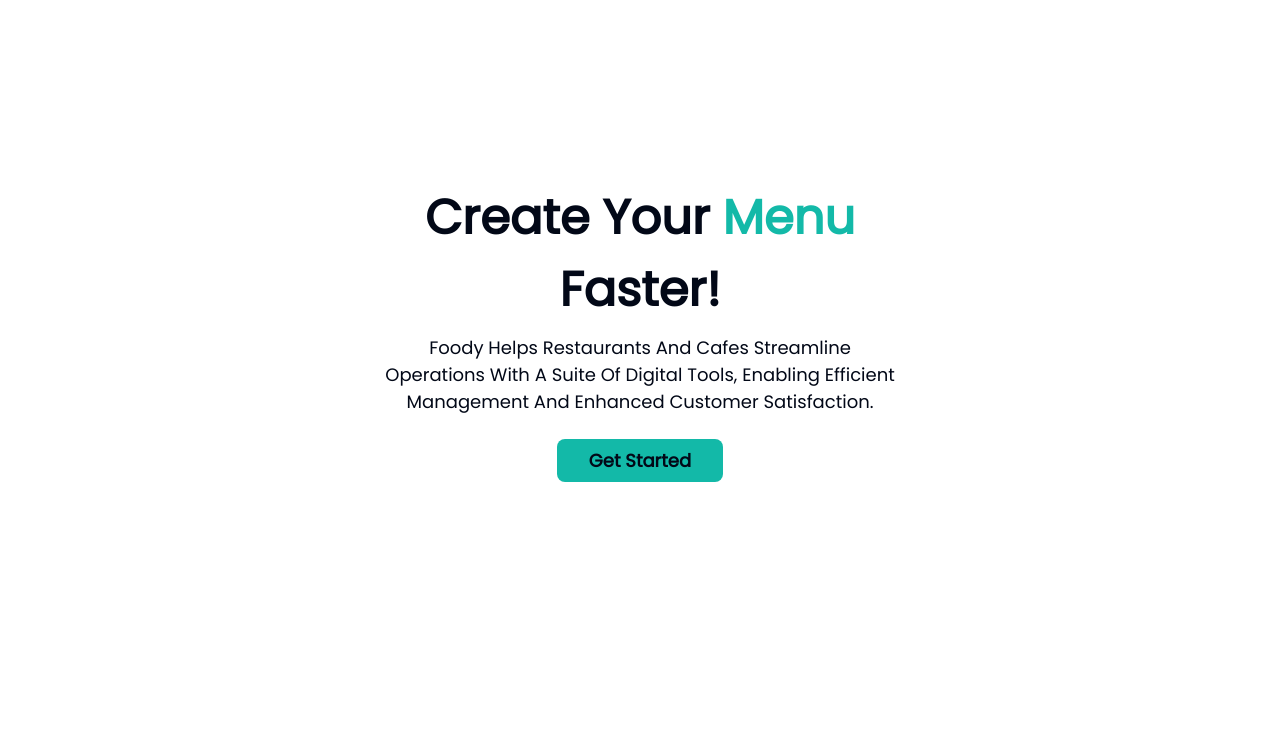
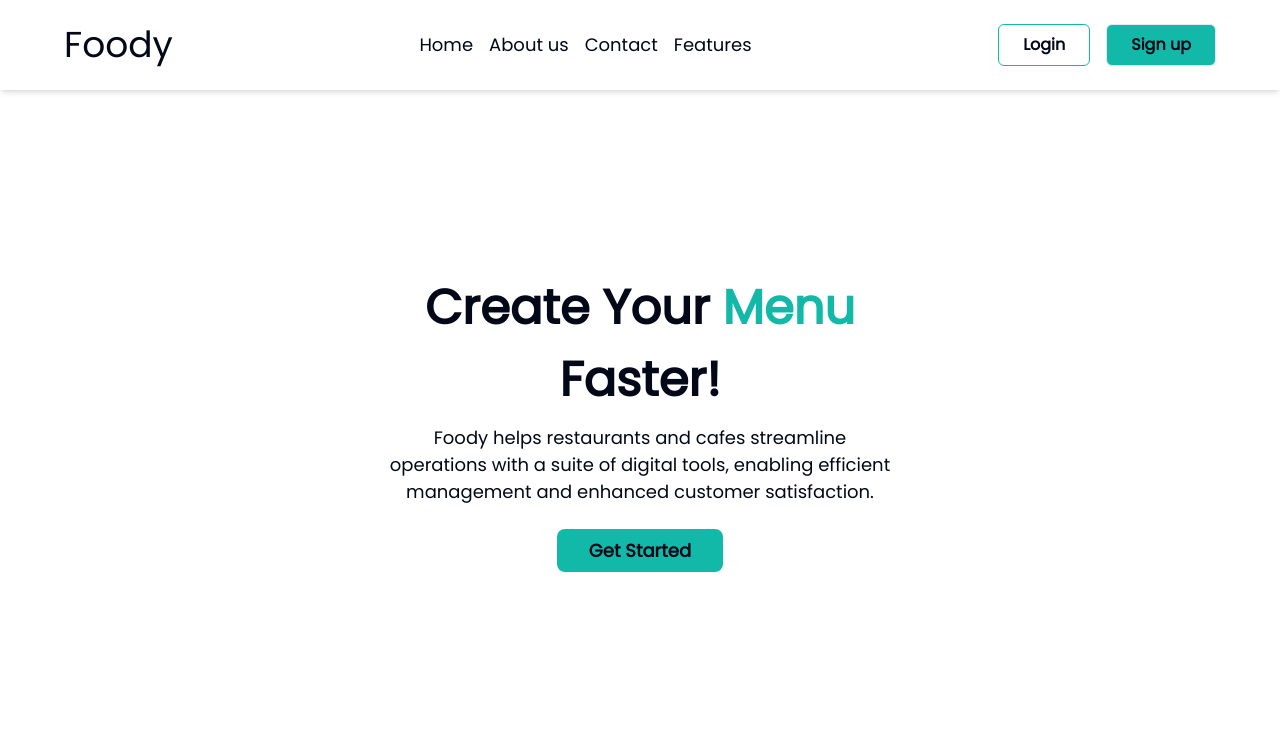
Before and after one commit to khaledYS/Foody, a Next.js app: page / in a window 1280 px wide. Shown: the top 738 px of the page. Built offline with nearby package versions, Linux system fonts and the light colour scheme.

Commit message:
updated problems

```diff
--- a/app/globals.css
+++ b/app/globals.css
@@ -1,6 +1,12 @@
 @tailwind base;
 @tailwind components;
 @tailwind utilities;
+
+*{
+  margin: 0;
+  padding: 0;
+  box-sizing: border-box;
+}
 @layer base {
   :root {
     --background: 0 0% 100%;
--- a/app/layout.js
+++ b/app/layout.js
@@ -1,24 +1,26 @@
 import "./globals.css";
-import { Poppins } from "next/font/google";
-import { cn } from "@/lib/utils";
+import { Poppins, Inter } from "next/font/google";
+import { cn } from "@/lib/utils"
+import Navbar from "./_components/Navbar";
+
 const poppinsFont = Poppins({
-  subsets: ["latin"],
-  weight: "400",
-});
+    subsets: ["latin"],
+    weight: '400'
+})
+
 export const metadata = {
   title: "Foody",
-  description:
-    "Foody is an open-source project providing comprehensive services for restaurants. Features include a menu maker with QR code integration, virtual menu and ordering, reservation management, customer feedback system, employee scheduling, and table management. Enhance your restaurant's efficiency with Foody!",
+  description: "Foody is an open-source project providing comprehensive services for restaurants. Features include a menu maker with QR code integration, virtual menu and ordering, reservation management, customer feedback system, employee scheduling, and table management. Enhance your restaurant's efficiency with Foody!",
 };
+
 export default function RootLayout({ children }) {
   return (
     <html lang="en">
-      <body
-        className={cn(
-          "min-h-screen bg-background capitalize antialiased",
+      <body className={cn(
+          "min-h-screen bg-background overflow-x-hidden antialiased",
           poppinsFont.className
-        )}
-      >
+        )}>
+        <Navbar />
         {children}
       </body>
     </html>
```
